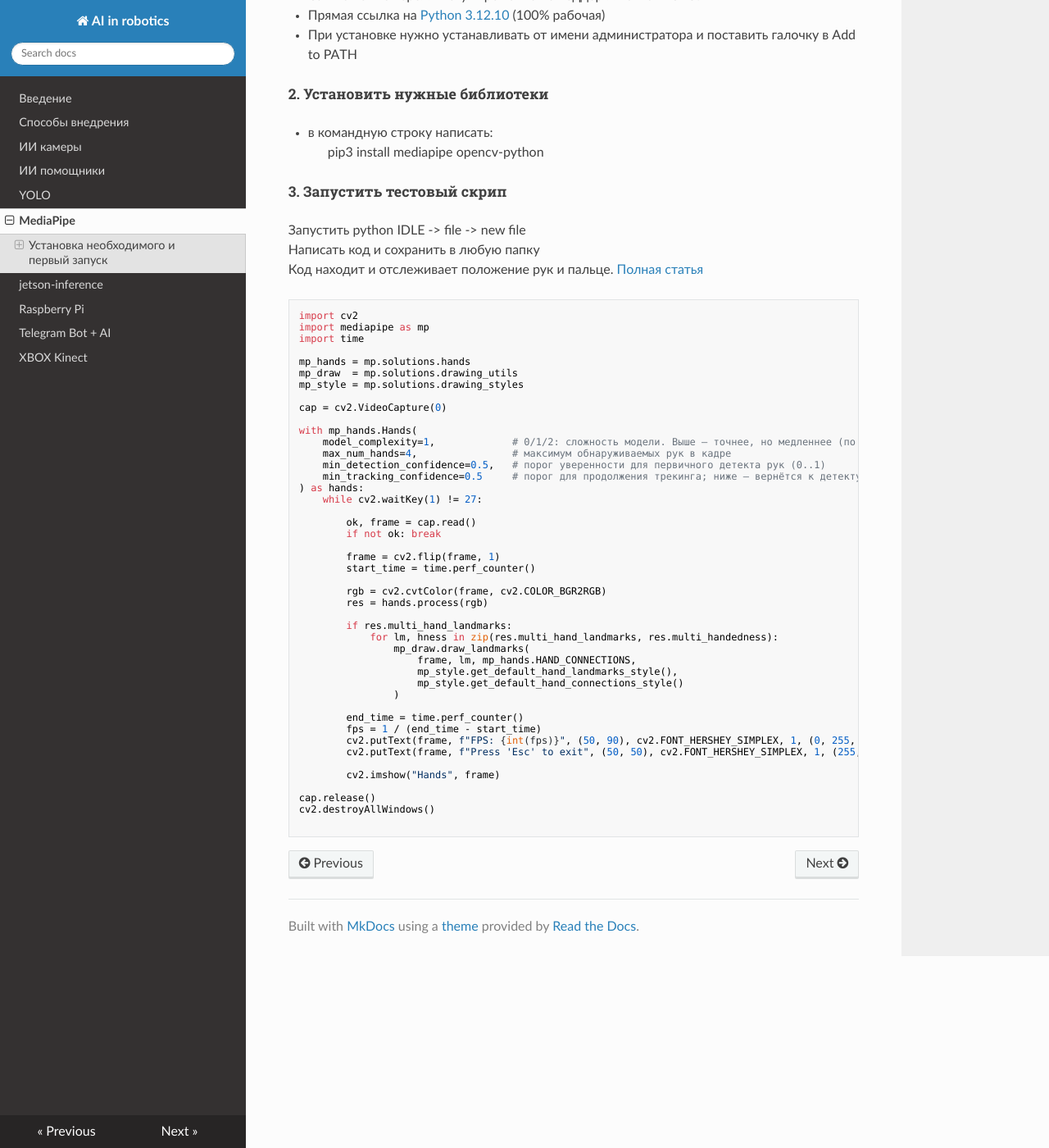
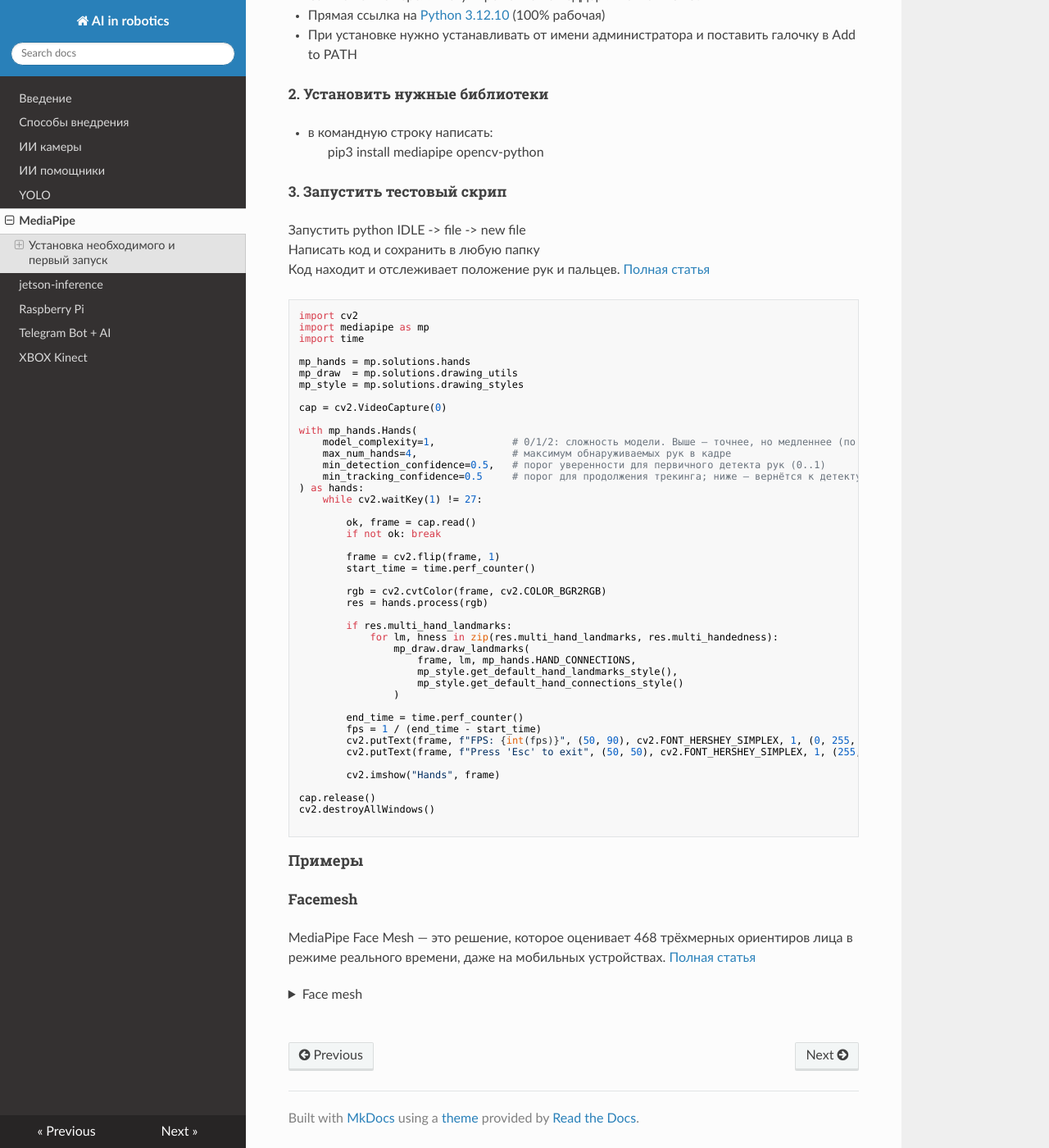
Before and after one commit to aztechell/AI-in-robotics, an MkDocs documentation site: the page built from docs/mediapipe.md, in a window 1280 px wide and 1400 px high, scrolled down 442 px. Shown: the whole window at 82% size. Built offline with MkDocs 1.6.1, drawn with Linux system fonts in a browser that asks for light colours; nearby versions of some CDN libraries; some of the changed lines change nothing that is shown.

Commit message:
adding info

````diff
--- a/docs/mediapipe.md
+++ b/docs/mediapipe.md
@@ -16,7 +16,7 @@
 ##### 3. Запустить тестовый скрип
 Запустить python IDLE -> file -> new file
 Написать код и сохранить в любую папку
-Код находит и отслеживает положение рук и пальце. [Полная статья](https://github.com/google-ai-edge/mediapipe/blob/master/docs/solutions/hands.md)
+Код находит и отслеживает положение рук и пальцев. [Полная статья](https://github.com/google-ai-edge/mediapipe/blob/master/docs/solutions/hands.md)
 
 ```
 import cv2
@@ -65,3 +65,81 @@
 cv2.destroyAllWindows()
 
 ```
+
+#### Примеры
+
+##### Facemesh
+
+MediaPipe Face Mesh — это решение, которое оценивает 468 трёхмерных ориентиров лица в режиме реального времени, даже на мобильных устройствах. [Полная статья](https://github.com/google-ai-edge/mediapipe/blob/master/docs/solutions/face_mesh.md)
+
+<details>
+<summary>Face mesh</summary>
+
+```
+
+import cv2
+import mediapipe as mp
+import time
+
+mp_face  = mp.solutions.face_mesh
+mp_draw  = mp.solutions.drawing_utils
+mp_style = mp.solutions.drawing_styles
+
+cap = cv2.VideoCapture(0)
+
+with mp_face.FaceMesh(
+    static_image_mode=False,        # потоковое видео; True — для обработки отдельных фото
+    max_num_faces=4,                # максимум обнаруживаемых лиц в кадре
+    refine_landmarks=True,          # детализированные точки (радужка, губы)
+    min_detection_confidence=0.5,   # порог уверенности первичного детекта (0..1)
+    min_tracking_confidence=0.5     # порог продолжения трекинга (0..1)
+) as face:
+    while cv2.waitKey(1) != 27:
+
+        ok, frame = cap.read()
+        if not ok:
+            break
+
+        frame = cv2.flip(frame, 1)
+        start_time = time.perf_counter()
+
+        rgb = cv2.cvtColor(frame, cv2.COLOR_BGR2RGB)
+        res = face.process(rgb)
+
+        if res.multi_face_landmarks:
+            for lm in res.multi_face_landmarks:
+                # Треугольная сетка лица
+                mp_draw.draw_landmarks(
+                    frame, lm, mp_face.FACEMESH_TESSELATION,
+                    landmark_drawing_spec=None,
+                    connection_drawing_spec=mp_style.get_default_face_mesh_tesselation_style()
+                )
+                # Контуры лица
+                mp_draw.draw_landmarks(
+                    frame, lm, mp_face.FACEMESH_CONTOURS,
+                    landmark_drawing_spec=None,
+                    connection_drawing_spec=mp_style.get_default_face_mesh_contours_style()
+                )
+                # Радужки глаз
+                mp_draw.draw_landmarks(
+                    frame, lm, mp_face.FACEMESH_IRISES,
+                    landmark_drawing_spec=None,
+                    connection_drawing_spec=mp_style.get_default_face_mesh_iris_connections_style()
+                )
+
+        end_time = time.perf_counter()
+        fps = 1.0 / max(1e-6, (end_time - start_time))
+        cv2.putText(frame, f"FPS: {int(fps)}", (50, 90),
+                    cv2.FONT_HERSHEY_SIMPLEX, 1, (0, 255, 0), 2, cv2.LINE_AA)
+        cv2.putText(frame, "Press 'Esc' to exit", (50, 50),
+                    cv2.FONT_HERSHEY_SIMPLEX, 1, (255, 0, 0), 2, cv2.LINE_AA)
+
+        cv2.imshow("Face Mesh", frame)
+
+cap.release()
+cv2.destroyAllWindows()
+
+```
+
+</details>
+<br>
````
